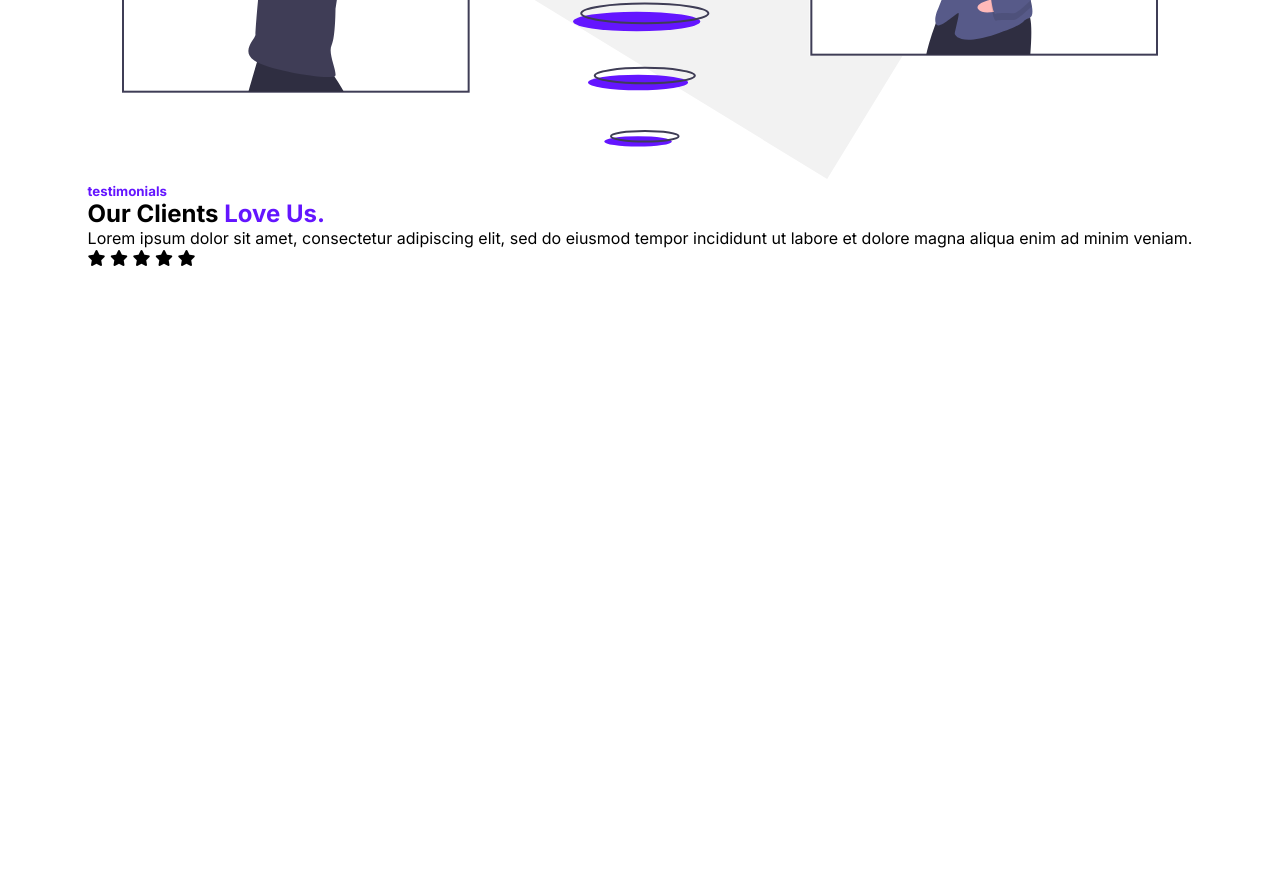
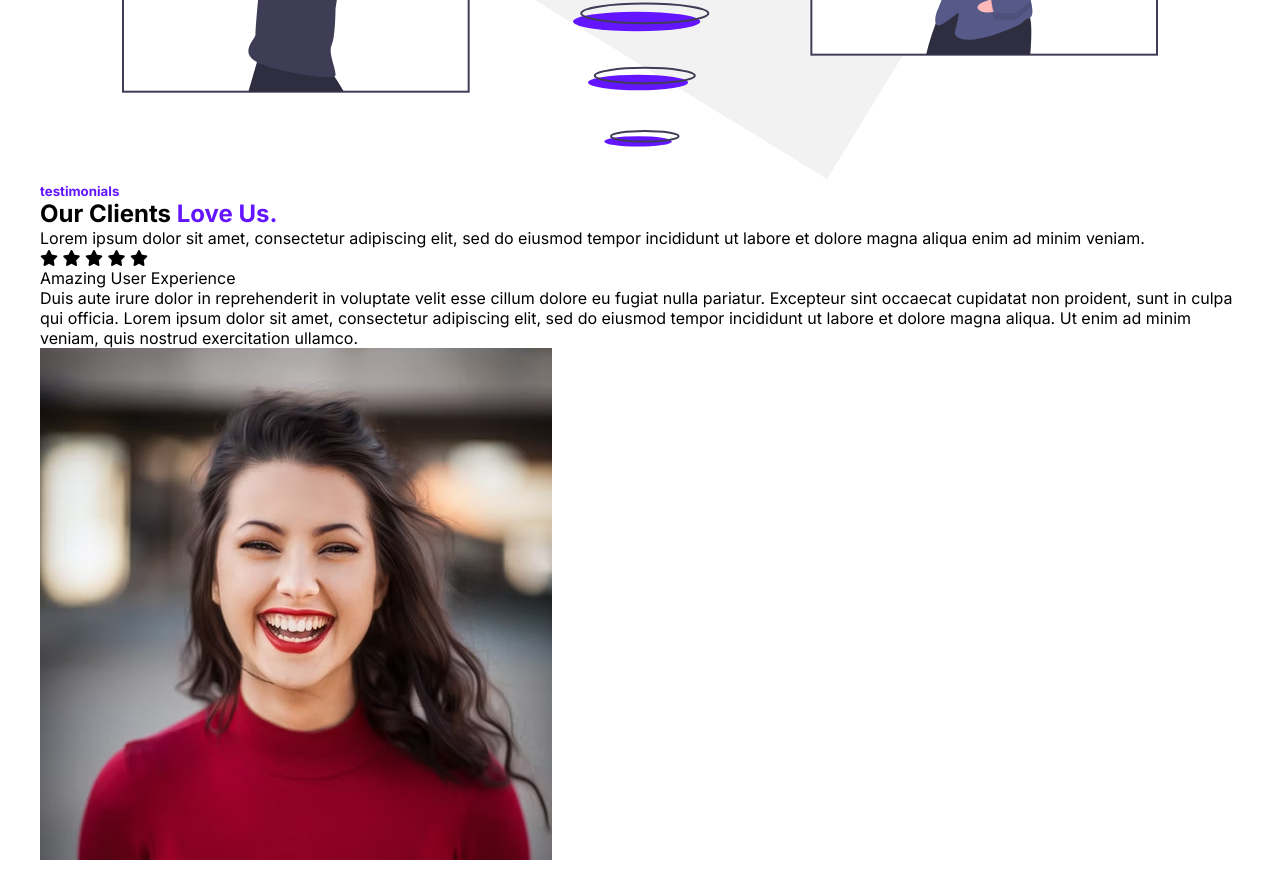
Before and after one commit to Yahya482/Final-Project, a plain HTML site: page index.html in a window 1280 px wide. Shown: the part 5135-6031 px from the top of the page. Before the commit the page ends 5435 px from the top, so only its background shows below. Drawn offline with Linux system fonts and the light colour scheme.

Commit message:
testimonials

```diff
--- a/index.html
+++ b/index.html
@@ -308,6 +308,9 @@
                         <i class="fa-solid fa-star"></i>
                         <i class="fa-solid fa-star"></i>
                       </figure>
+                      <span class="testimonial__rating--title">Amazing User Experience</span>
+                      <p class="testimonials__ratings--para">Duis aute irure dolor in reprehenderit in voluptate velit esse cillum dolore eu fugiat nulla pariatur. Excepteur sint occaecat cupidatat non proident, sunt in culpa qui officia. Lorem ipsum dolor sit amet, consectetur adipiscing elit, sed do eiusmod tempor incididunt ut labore et dolore magna aliqua. Ut enim ad minim veniam, quis nostrud exercitation ullamco.</p>
+                      <figure class="ratings__img--wrapper"><img src="Assets/woman.jpeg" alt="" class="ratings__img"></figure>
                     </div>
                 </div>
             </div>
```
